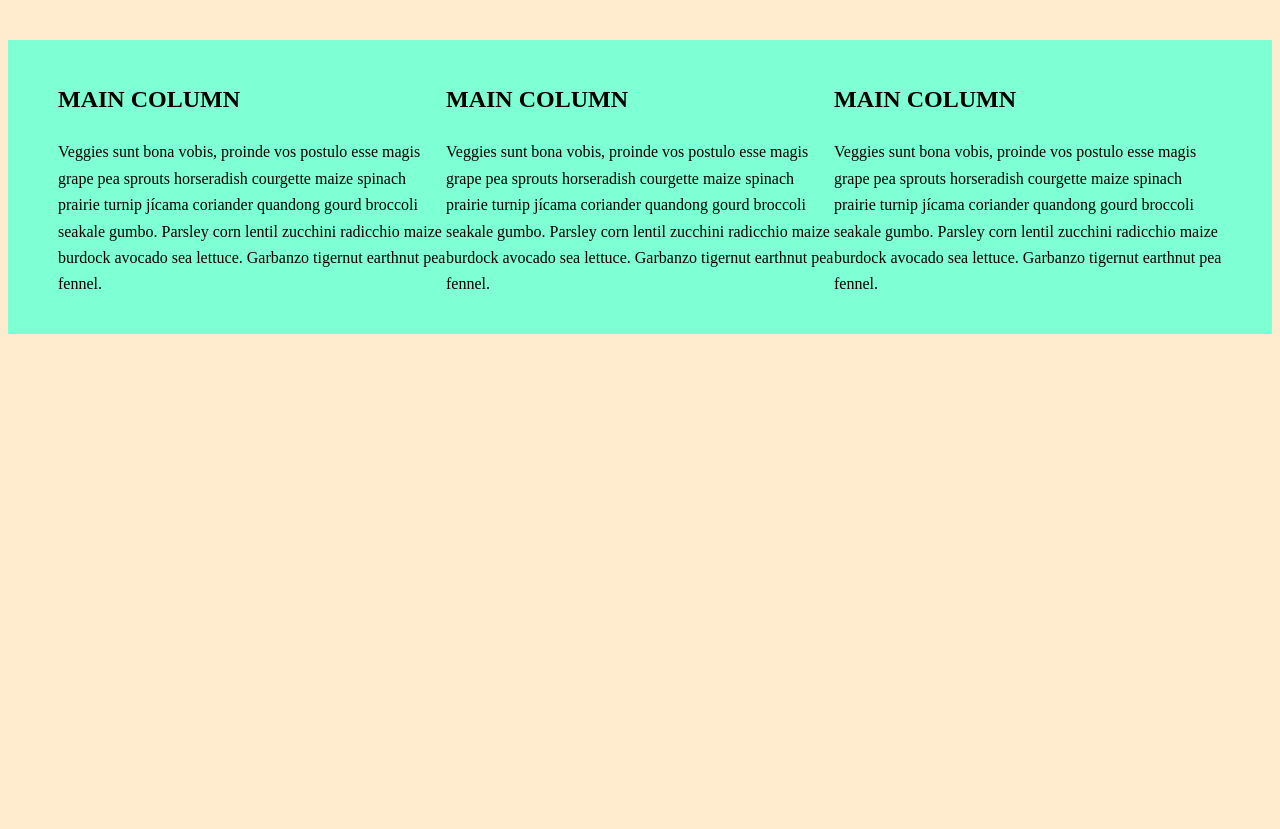
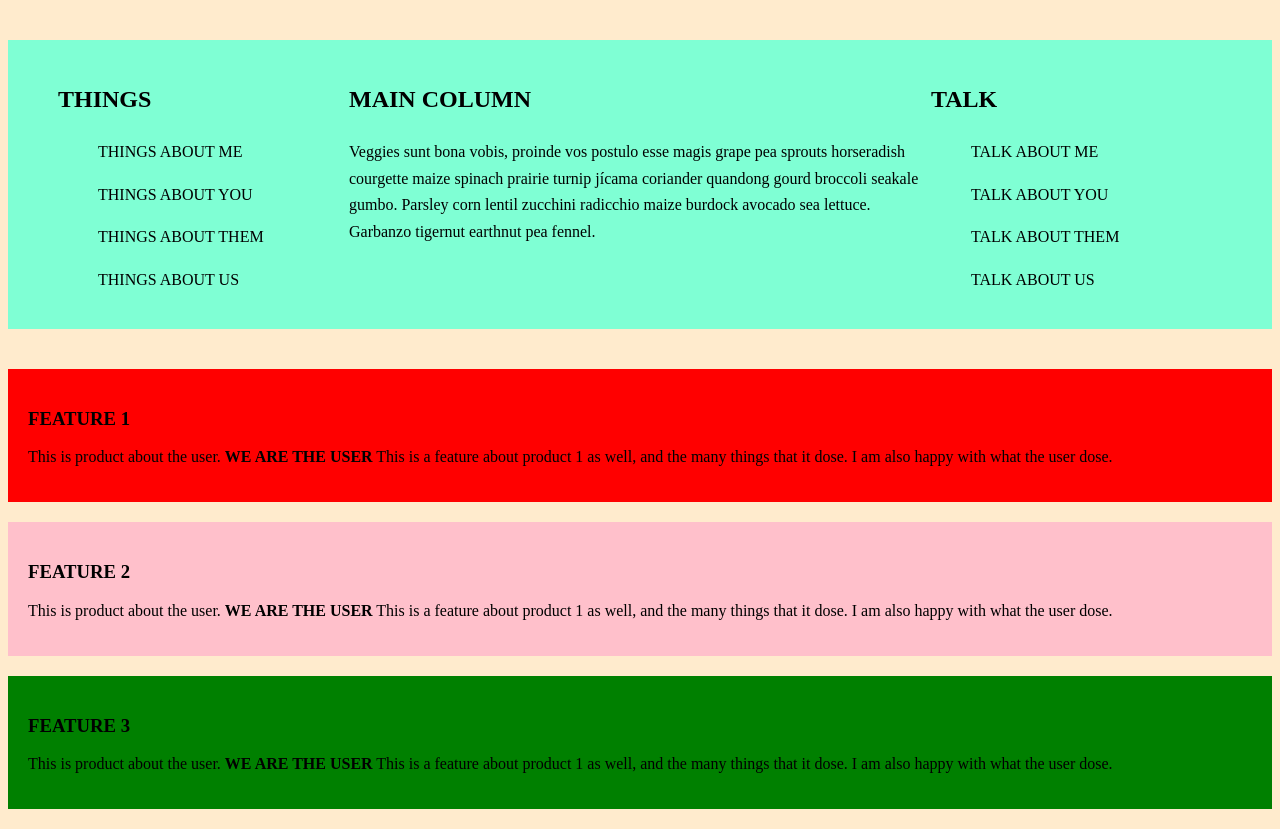
Before and after one commit to Playingtygre/ui-challenge-1, a plain HTML site: page index.html in a window 1280 px wide. Before the commit the page ends 800 px from the top, so only its background shows below. Drawn offline with Linux system fonts and the light colour scheme.

Commit message:
more flexbox

```diff
--- a/index.html
+++ b/index.html
@@ -16,12 +16,45 @@
     </div>
 
     <div class = "sidebar-one">
-        <h2>MAIN COLUMN</h2>
-        <p>Veggies sunt bona vobis, proinde vos postulo esse magis grape pea sprouts horseradish courgette maize spinach prairie turnip jícama coriander quandong gourd broccoli seakale gumbo. Parsley corn lentil zucchini radicchio maize burdock avocado sea lettuce. Garbanzo tigernut earthnut pea fennel.</p></div>
+        <h2> THINGS </h2>
+        <ul> THINGS ABOUT ME</ul>
+        <ul> THINGS ABOUT YOU</ul>
+        <ul> THINGS ABOUT THEM</ul>
+        <ul> THINGS ABOUT US</ul>
 
-    <div class ="sidebar-two"> <h2>MAIN COLUMN</h2>
-        <p>Veggies sunt bona vobis, proinde vos postulo esse magis grape pea sprouts horseradish courgette maize spinach prairie turnip jícama coriander quandong gourd broccoli seakale gumbo. Parsley corn lentil zucchini radicchio maize burdock avocado sea lettuce. Garbanzo tigernut earthnut pea fennel.</p></div>
+        </div>
+
+    <div class ="sidebar-two">
+         <h2>TALK</h2>
+        <ul> TALK ABOUT ME</ul>
+        <ul> TALK ABOUT YOU</ul>
+        <ul> TALK ABOUT THEM</ul>
+        <ul> TALK ABOUT US</ul>
+
+    </div>
 </div>
 
+
+<div class = "cointainer">
+<div class="call-out">
+    <h3>FEATURE 1</h3>
+    <p> This is product about the user. <strong>WE ARE THE USER</strong>
+    This is a feature about product 1 as well, and the many things that it dose. I am also
+    happy with what the user dose.
+    </p>
+</div>
+<div class="call-out">
+        <h3>FEATURE 2</h3>
+        <p> This is product about the user. <strong>WE ARE THE USER</strong>
+            This is a feature about product 1 as well, and the many things that it dose. I am also
+            happy with what the user dose.
+</div>
+<div class="call-out">
+    <h3>FEATURE 3</h3>
+    <p> This is product about the user. <strong>WE ARE THE USER</strong>
+        This is a feature about product 1 as well, and the many things that it dose. I am also
+        happy with what the user dose.
+</div>
+</div>
 </body>
 </html>
--- a/style.css
+++ b/style.css
@@ -14,12 +14,37 @@ background-color: blanchedalmond;
 
 .sidebar-one {
     flex:1;
+    order:1;
 }
 
 .sidebar-two{
     flex: 1;
+    order: 3;
 }
 
 .main-column {
-    flex: 1;
+    flex: 2;
+    order: 2;
 }
+
+.cointainer {
+    max-width: 1400px;
+    margin: 40px auto 0 auto;
+}
+
+.call-out {
+    padding: 20px;
+    margin-bottom: 20px;
+}
+
+.call-out:nth-child(1) {
+    background-color: red;
+}
+
+.call-out:nth-child(2) {
+    background-color: pink;
+}
+
+.call-out:nth-child(3) {
+    background-color: green;
+}
```
